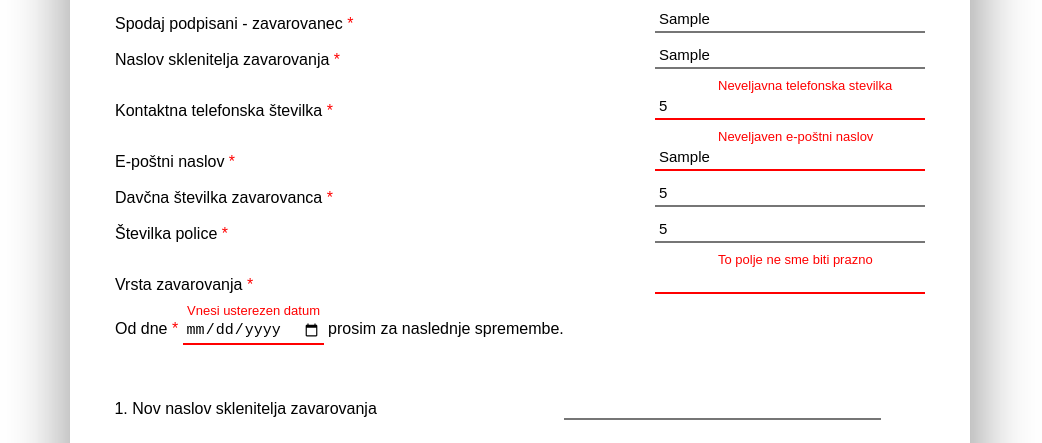
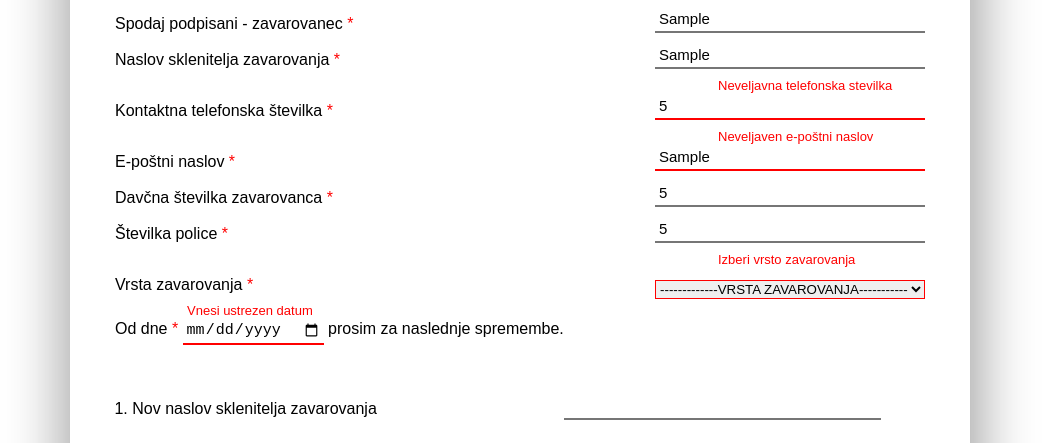
Before and after one commit to GasperManfreda/GeneraliObrazec, a plain HTML site: page index.html in a window 1280 px wide. Both pictures are taken after typing "Sample", "Sample", "5", "Sample", "5", "5" into the empty fields and a click on the input "POŠLJI". Shown: the part 310-753 px from the top of the page, without its empty margins (120-1162 px from the left). Drawn offline with Linux system fonts and the light colour scheme; some packages are replaced by stand-ins of ours; a script that the page names is missing.

Commit message:
dropdown

```diff
--- a/css/style.css
+++ b/css/style.css
@@ -265,3 +265,7 @@ input[type="number"]::-webkit-outer-spin-button {
 #credits:hover{
     cursor: pointer;
 }
+#zavarovanje{
+    width: 30%;
+    height: 20%;
+}
--- a/index.html
+++ b/index.html
@@ -146,7 +146,16 @@
             </div>
             <div class="group">
                 <label for="vrsta_zavarovanja">Vrsta zavarovanja<p class="zvezdica"> *</p></label>
-                <input type="text" id="vrsta_zavarovanja" class="input-field">
+                <select id="zavarovanje" name="zavarovanje">
+                    <option value="empty">-------------VRSTA ZAVAROVANJA-------------</option>
+                    <option value="avtomobilsko">Avtomobilsko zavarovanje</option>
+                    <option value="zdravstveno">Zdravstveno zavarovanje</option>
+                    <option value="življenjsko">Življenjsko zavarovanje</option>
+                    <option value="premoženjsko">Premoženjsko zavarovanje</option>
+                    <option value="nezgodno">Nezgodno zavarovanje</option>
+                    <option value="turisticno">Turistično zavarovanje</option>
+                    <option value="pokojninsko">Pokojninsko zavarovanje</option>
+                </select>
             </div>
             <div class="m_datum">
                 <div class="message">
--- a/js/script.js
+++ b/js/script.js
@@ -64,7 +64,7 @@ document.getElementById('form').addEventListener('submit', function(e){
     valid_email('e-posta', 'message_mail');
     isEmpty('davcna_st', 'message_davcna');
     isEmpty('st_police', 'message_polica');
-    isEmpty('vrsta_zavarovanja', 'message_vrsta');
+    valid_dropdwn('zavarovanje', 'message_vrsta');
     valid_datum('datum', 'message_datum');
     isEmpty('kraj_datum','message_kraj' );
     valid_datum('datum2', 'message_datum2');
@@ -73,7 +73,7 @@ document.getElementById('form').addEventListener('submit', function(e){
     if(isEmpty('zavarovanec', 'message_zavarovanec')&&isEmpty('naslov_sklenitelja', 'message_sklenitelj')&&
     valid_tel_stevilka('tel_stevilka', 'message_tel')&&valid_email('e-posta', 'message_mail')&&
     isEmpty('davcna_st', 'message_davcna')&&isEmpty('st_police', 'message_polica')&&
-    isEmpty('vrsta_zavarovanja', 'message_vrsta')&&valid_datum('datum', 'message_datum')&&
+    valid_dropdwn('zavarovanje', 'message_vrsta')&&valid_datum('datum', 'message_datum')&&
     isEmpty('kraj_datum','message_kraj' )&&valid_datum('datum2', 'message_datum2')){
         Swal.fire({
         title: "Zahtevek vspešno oddan!",
@@ -82,9 +82,9 @@ document.getElementById('form').addEventListener('submit', function(e){
             confirmButton: 'ok_button'
         }
       });
+      document.getElementById('form').reset()
     }
 });
-
 function isEmpty(input, message){
     if(document.getElementById(input).value.trim() === ""){
         document.getElementById(input).classList.add('invalid');
@@ -140,7 +140,7 @@ function valid_email(input, message){
 }
 function valid_datum(input, message){
     if(document.getElementById(input).value.trim().length===0){
-        document.getElementById(message).textContent = 'Vnesi usterezen datum';
+        document.getElementById(message).textContent = 'Vnesi ustrezen datum';
         document.getElementById(input).classList.add('invalid');
         scrollToElement(document.getElementById(input));
         return false;
@@ -151,3 +151,16 @@ function valid_datum(input, message){
         return true;
     }
 }
+function valid_dropdwn(input, message){
+    if(document.getElementById(input).value.trim()==='empty'){
+        document.getElementById(message).textContent = 'Izberi vrsto zavarovanja';
+        document.getElementById(input).classList.add('invalid');
+        scrollToElement(document.getElementById(input));
+        return false;
+    }
+    else{
+        document.getElementById(input).classList.remove('invalid');
+        document.getElementById(message).textContent = '';
+        return true;
+    }
+}
```
